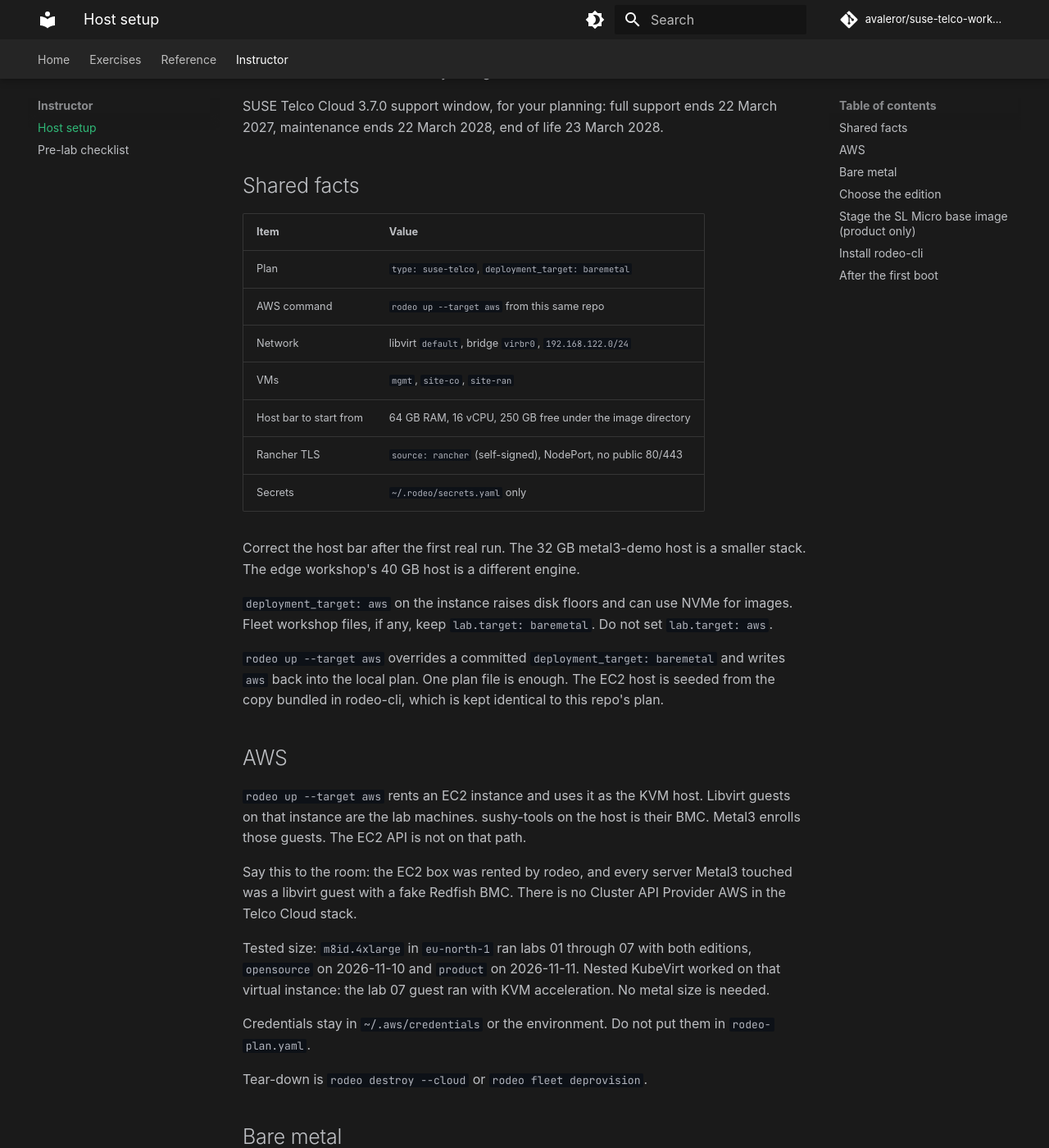
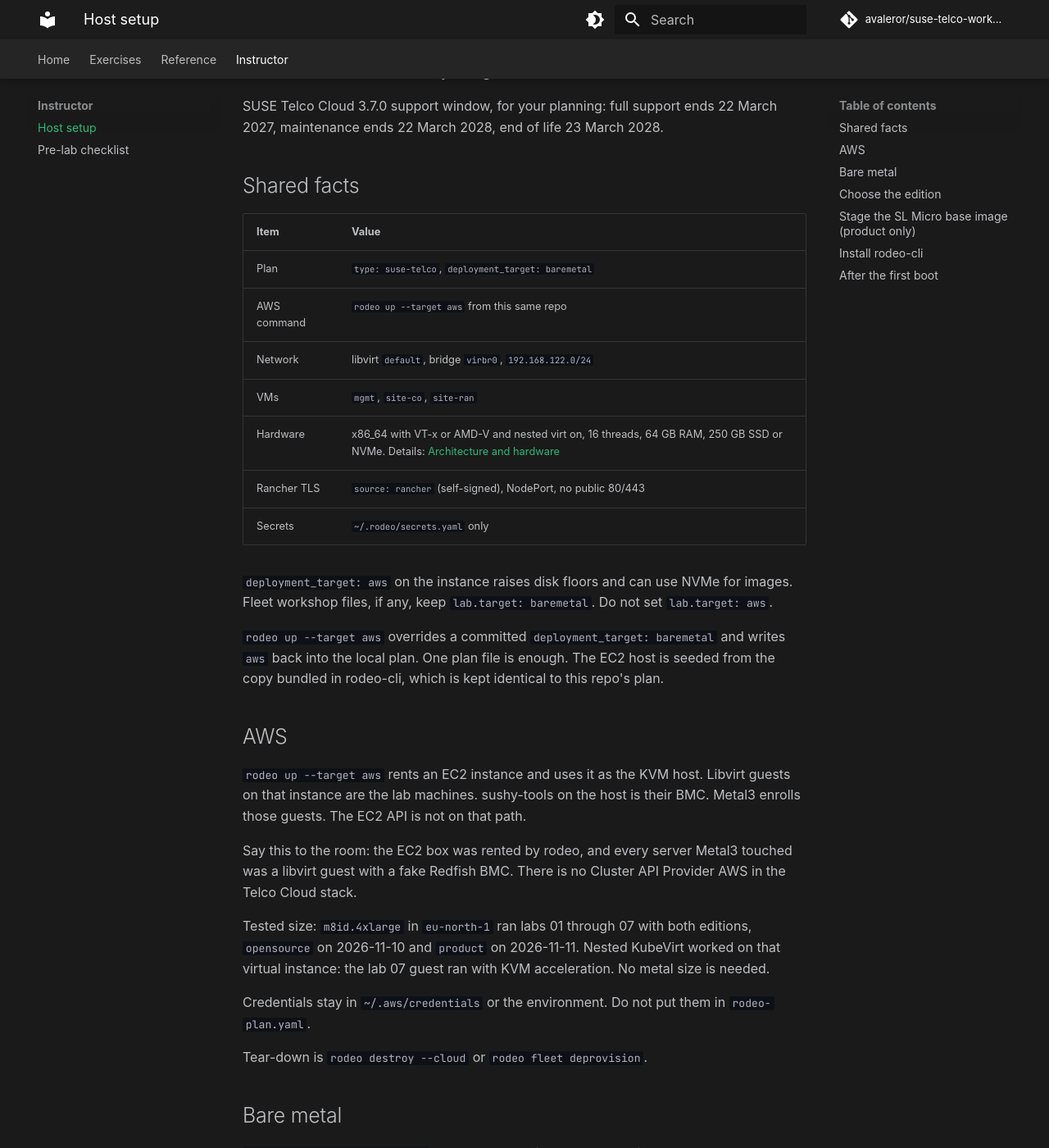
Before and after one commit to avaleror/suse-telco-workshop, an MkDocs documentation site: the page built from docs/instructor/host-setup.md, in a window 1280 px wide and 1400 px high, scrolled down 203 px. Shown: the whole window at 82% size. Built offline with MkDocs 1.6.1 and Material for MkDocs 9.7.7, drawn with Linux system fonts in a browser that asks for light colours; some web fonts are replaced; comment, search, counter and statistics services are not loaded.

Commit message:
docs: architecture diagram and explicit hardware requirements

```diff
--- a/docs/instructor/host-setup.md
+++ b/docs/instructor/host-setup.md
@@ -12,11 +12,9 @@ SUSE Telco Cloud 3.7.0 support window, for your planning: full support ends 22 M
 | AWS command | `rodeo up --target aws` from this same repo |
 | Network | libvirt `default`, bridge `virbr0`, `192.168.122.0/24` |
 | VMs | `mgmt`, `site-co`, `site-ran` |
-| Host bar to start from | 64 GB RAM, 16 vCPU, 250 GB free under the image directory |
+| Hardware | x86_64 with VT-x or AMD-V and nested virt on, 16 threads, 64 GB RAM, 250 GB SSD or NVMe. Details: [Architecture and hardware](../reference/architecture.md#hardware-requirements) |
 | Rancher TLS | `source: rancher` (self-signed), NodePort, no public 80/443 |
 | Secrets | `~/.rodeo/secrets.yaml` only |
-
-Correct the host bar after the first real run. The 32 GB metal3-demo host is a smaller stack. The edge workshop's 40 GB host is a different engine.
 
 `deployment_target: aws` on the instance raises disk floors and can use NVMe for images. Fleet workshop files, if any, keep `lab.target: baremetal`. Do not set `lab.target: aws`.
 
--- a/docs/stylesheets/suse.css
+++ b/docs/stylesheets/suse.css
@@ -225,3 +225,45 @@
   border-color: var(--suse-green);
   color: var(--suse-green);
 }
+
+/* Architecture diagram (reference/architecture.md). Inline SVG, colors per theme. */
+.arch {
+  overflow-x: auto;
+  margin: 1.2rem 0;
+  --a-fg: #0C322C; --a-muted: #4A635E; --a-line: #9DB3AD; --a-line-soft: #C9D7D3;
+  --a-l0: #EDF3F1; --a-vm: #FFFFFF; --a-k8s: #F1F8F5; --a-item: #FFFFFF; --a-l2: #DDF7EC;
+  --a-green: #30BA78; --a-green-ink: #1E7D50; --a-warm: #E8652A; --a-warm-bg: #FFF1EA;
+  --a-badge: #0C322C; --a-badge-fg: #FFFFFF;
+}
+[data-md-color-scheme="slate"] .arch {
+  --a-fg: #E4F0EC; --a-muted: #9DB6B0; --a-line: #3E5A54; --a-line-soft: #2A403B;
+  --a-l0: #132C27; --a-vm: #17332D; --a-k8s: #1B3B34; --a-item: #1F433B; --a-l2: #164A37;
+  --a-green: #30BA78; --a-green-ink: #7FE0B0; --a-warm: #FE8A54; --a-warm-bg: #3A2418;
+  --a-badge: #90EBCD; --a-badge-fg: #0A1A17;
+}
+.arch svg { display: block; width: 100%; min-width: 900px; height: auto; }
+.arch .a-l0 { fill: var(--a-l0); stroke: var(--a-line); }
+.arch .a-vm { fill: var(--a-vm); stroke: var(--a-line); stroke-width: 1.5; }
+.arch .a-k8s { fill: var(--a-k8s); stroke: var(--a-green); stroke-width: 1.2; }
+.arch .a-item { fill: var(--a-item); stroke: var(--a-line-soft); }
+.arch .a-l2 { fill: var(--a-l2); stroke: var(--a-green); stroke-width: 2; }
+.arch .a-bmc { fill: var(--a-warm-bg); stroke: var(--a-warm); stroke-width: 1.5; }
+.arch .a-bmh { fill: none; stroke: var(--a-line); stroke-dasharray: 5 4; }
+.arch .a-net { stroke: var(--a-line); stroke-width: 4; stroke-linecap: round; }
+.arch .a-stub { stroke: var(--a-line); stroke-width: 2; }
+.arch .a-dot { fill: var(--a-line); }
+.arch .a-flow { fill: none; stroke: var(--a-green); stroke-width: 2.5; }
+.arch .a-ctl { fill: none; stroke: var(--a-warm); stroke-width: 2.5; stroke-dasharray: 7 5; }
+.arch .a-mk-flow { fill: var(--a-green); }
+.arch .a-mk-ctl { fill: var(--a-warm); }
+.arch text { font-family: "SUSE", system-ui, sans-serif; }
+.arch .a-tx { fill: var(--a-fg); font-size: 13.5px; font-weight: 600; }
+.arch .a-th { fill: var(--a-fg); font-size: 16px; font-weight: 700; }
+.arch .a-tl { fill: var(--a-fg); font-size: 14px; font-weight: 650; }
+.arch .a-ts { fill: var(--a-muted); font-size: 11.8px; }
+.arch .a-tm { fill: var(--a-muted); font-family: "JetBrains Mono", monospace; font-size: 11.5px; }
+.arch .a-tw { fill: var(--a-warm); font-size: 11.5px; font-weight: 600; }
+.arch .a-tg { fill: var(--a-green-ink); font-size: 11.5px; font-weight: 600; }
+.arch .a-chip, .arch .a-bd { fill: var(--a-badge); }
+.arch .a-chip-t { fill: var(--a-badge-fg); font-family: "JetBrains Mono", monospace; font-size: 11px; font-weight: 600; }
+.arch .a-bd-t { fill: var(--a-badge-fg); font-size: 12px; font-weight: 700; }
--- a/mkdocs.yml
+++ b/mkdocs.yml
@@ -76,6 +76,7 @@ nav:
     - "06: Site console": exercises/06-site-console.md
     - "07: Edge Virtualization": exercises/07-edge-virtualization.md
   - Reference:
+    - Architecture and hardware: reference/architecture.md
     - Lab overview: reference/lab-overview.md
     - Quick reference: reference/quick-reference.md
     - Product language: reference/product-language.md
```
Also changed, not shown: docs/index.md (+1 -1 lines), docs/reference/architecture.md (added, +186 -0 lines), docs/reference/lab-overview.md (+2 -0 lines).
